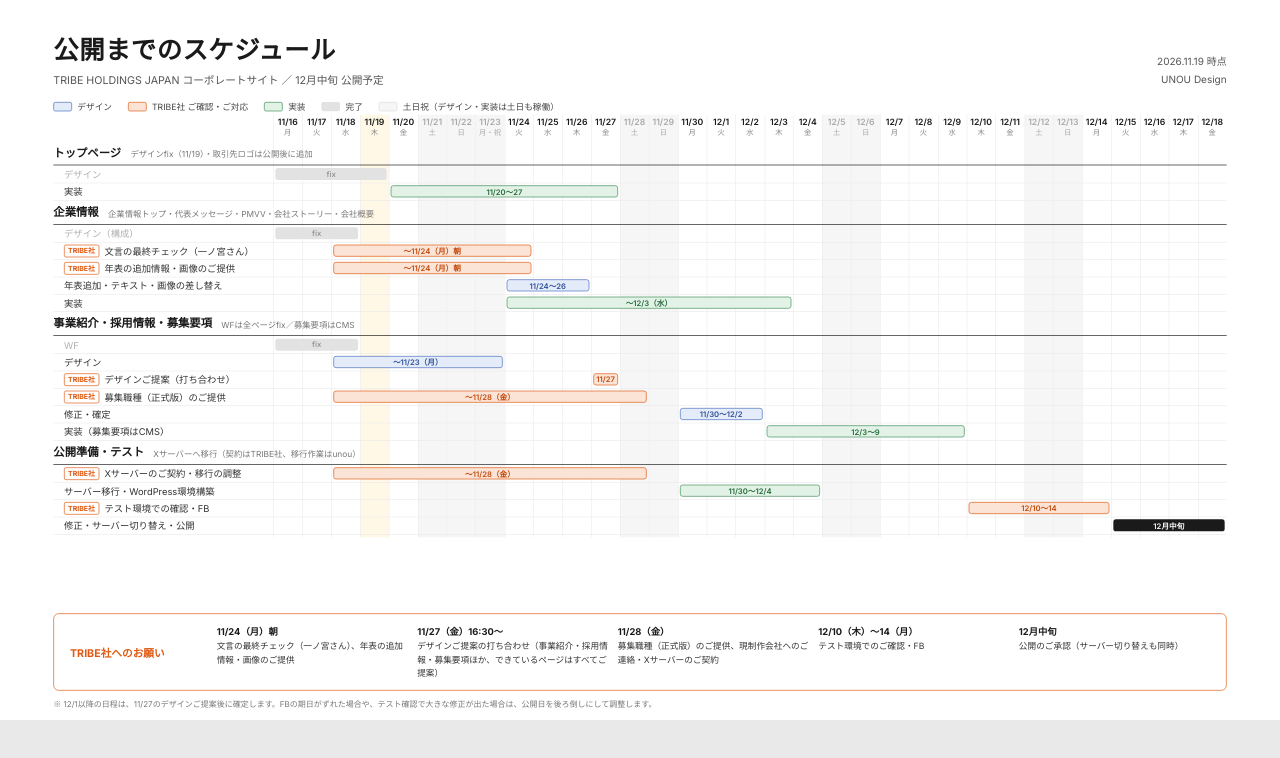
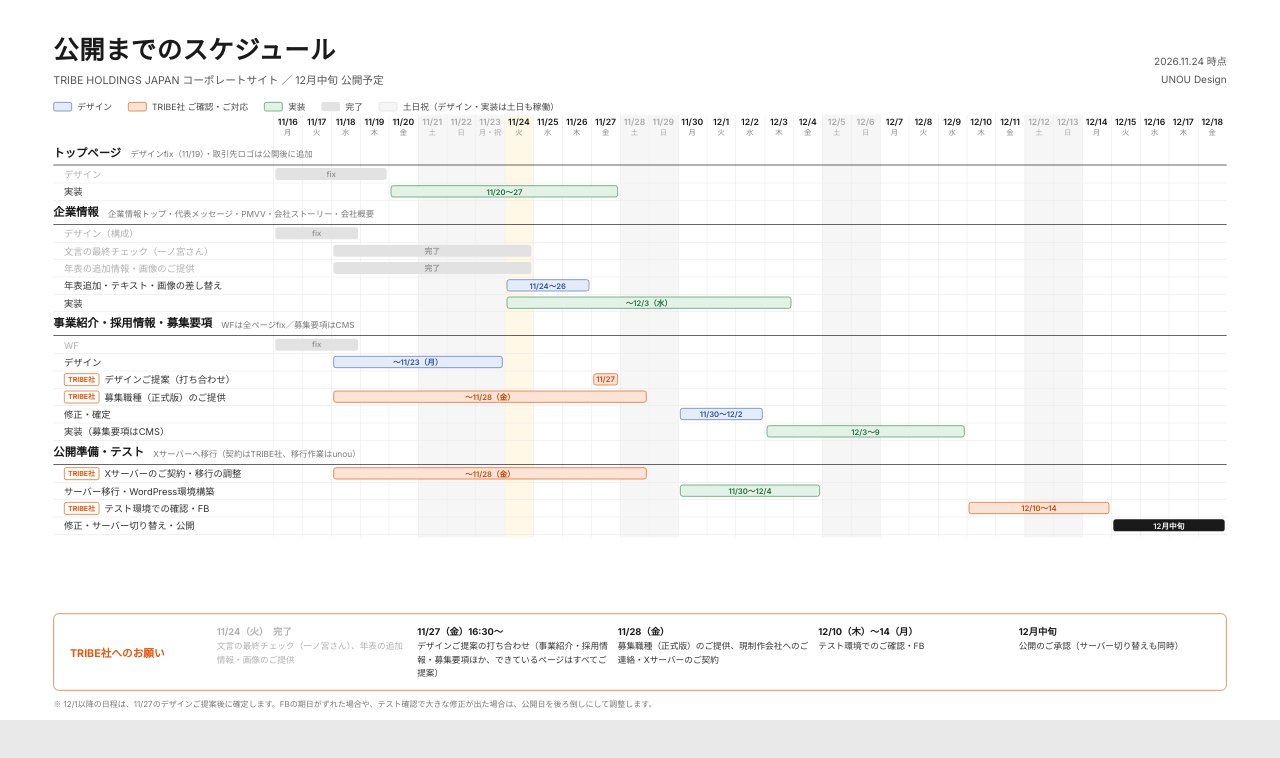
Before and after one commit to unouinc/tribe, a plain HTML site: page schedule.html in a window 1280 px wide. Drawn offline with Linux system fonts and the light colour scheme.

Commit message:
スケジュール：TRIBE社の文言チェック・年表素材のご提供を完了に（11/24時点）
Co-Authored-By: Claude Opus 5.5 <noreply@anthropic.com>
Claude-Session: https://claude.ai/code/session_01HbiF9eLM6LBEZL6qNMSmjU

```diff
--- a/schedule.html
+++ b/schedule.html
@@ -39,19 +39,19 @@ body{background:#e9e9e9;font-family:"Inter","Noto Sans JP",sans-serif;color:#1a1
 .ask li b{display:block;font-size:14px;color:#1a1a1a}
 .note{position:absolute;left:80px;bottom:16px;font-size:12px;color:#777}
 </style></head><body><div class="slide">
-<div class="hd"><div><h1>公開までのスケジュール</h1><p>TRIBE HOLDINGS JAPAN コーポレートサイト ／ 12月中旬 公開予定</p></div><div class="asof">2026.11.19 時点<br>UNOU Design</div></div>
+<div class="hd"><div><h1>公開までのスケジュール</h1><p>TRIBE HOLDINGS JAPAN コーポレートサイト ／ 12月中旬 公開予定</p></div><div class="asof">2026.11.24 時点<br>UNOU Design</div></div>
 <div class="leg"><span><i style="background:#e4ecfa;border:1.5px solid #4a6fbf"></i>デザイン</span><span><i style="background:#fbe3d6;border:1.5px solid #E05913"></i>TRIBE社 ご確認・ご対応</span><span><i style="background:#e2f2e6;border:1.5px solid #3f8f57"></i>実装</span><span><i style="background:#e2e2e2"></i>完了</span><span><i style="background:#f6f6f6;border:1px solid #ddd"></i>土日祝（デザイン・実装は土日も稼働）</span></div>
 <div id="g"></div>
 <script>
-var D0=new Date(2026,10,16),N=33,HOL=['11/23'],TODAY='11/19',LX=410,GW=1430,CW=GW/N,TOP=216,RH=26,GH=32,GAP=5,WD='日月火水木金土';
+var D0=new Date(2026,10,16),N=33,HOL=['11/23'],TODAY='11/24',LX=410,GW=1430,CW=GW/N,TOP=216,RH=26,GH=32,GAP=5,WD='日月火水木金土';
 var G=[
 ['トップページ','デザインfix（11/19）・取引先ロゴは公開後に追加',[
  ['デザイン','d','11/16','11/19','fix'],
  ['実装','i','11/20','11/27','11/20〜27']]],
 ['企業情報','企業情報トップ・代表メッセージ・PMVV・会社ストーリー・会社概要',[
  ['デザイン（構成）','d','11/16','11/18','fix'],
- ['文言の最終チェック（一ノ宮さん）','t','11/18','11/24','〜11/24（月）朝'],
- ['年表の追加情報・画像のご提供','t','11/18','11/24','〜11/24（月）朝'],
+ ['文言の最終チェック（一ノ宮さん）','d','11/18','11/24','完了'],
+ ['年表の追加情報・画像のご提供','d','11/18','11/24','完了'],
  ['年表追加・テキスト・画像の差し替え','g','11/24','11/26','11/24〜26'],
  ['実装','i','11/24','12/3','〜12/3（水）']]],
 ['事業紹介・採用情報・募集要項','WFは全ページfix／募集要項はCMS',[
@@ -77,7 +77,7 @@ for(var i=0;i<N;i++){var d=new Date(D0.getTime()+i*864e5),md=(d.getMonth()+1)+'/
 document.getElementById('g').innerHTML=h+rows;
 </script>
 <div class="ask"><h3>TRIBE社へのお願い</h3><ul>
-<li><b>11/24（月）朝</b>文言の最終チェック（一ノ宮さん）、年表の追加情報・画像のご提供</li>
+<li style="color:#b0b0b0"><b style="color:#b0b0b0">11/24（火）　完了</b>文言の最終チェック（一ノ宮さん）、年表の追加情報・画像のご提供</li>
 <li><b>11/27（金）16:30〜</b>デザインご提案の打ち合わせ（事業紹介・採用情報・募集要項ほか、できているページはすべてご提案）</li>
 <li><b>11/28（金）</b>募集職種（正式版）のご提供、現制作会社へのご連絡・Xサーバーのご契約</li>
 <li><b>12/10（木）〜14（月）</b>テスト環境でのご確認・FB</li>
```
